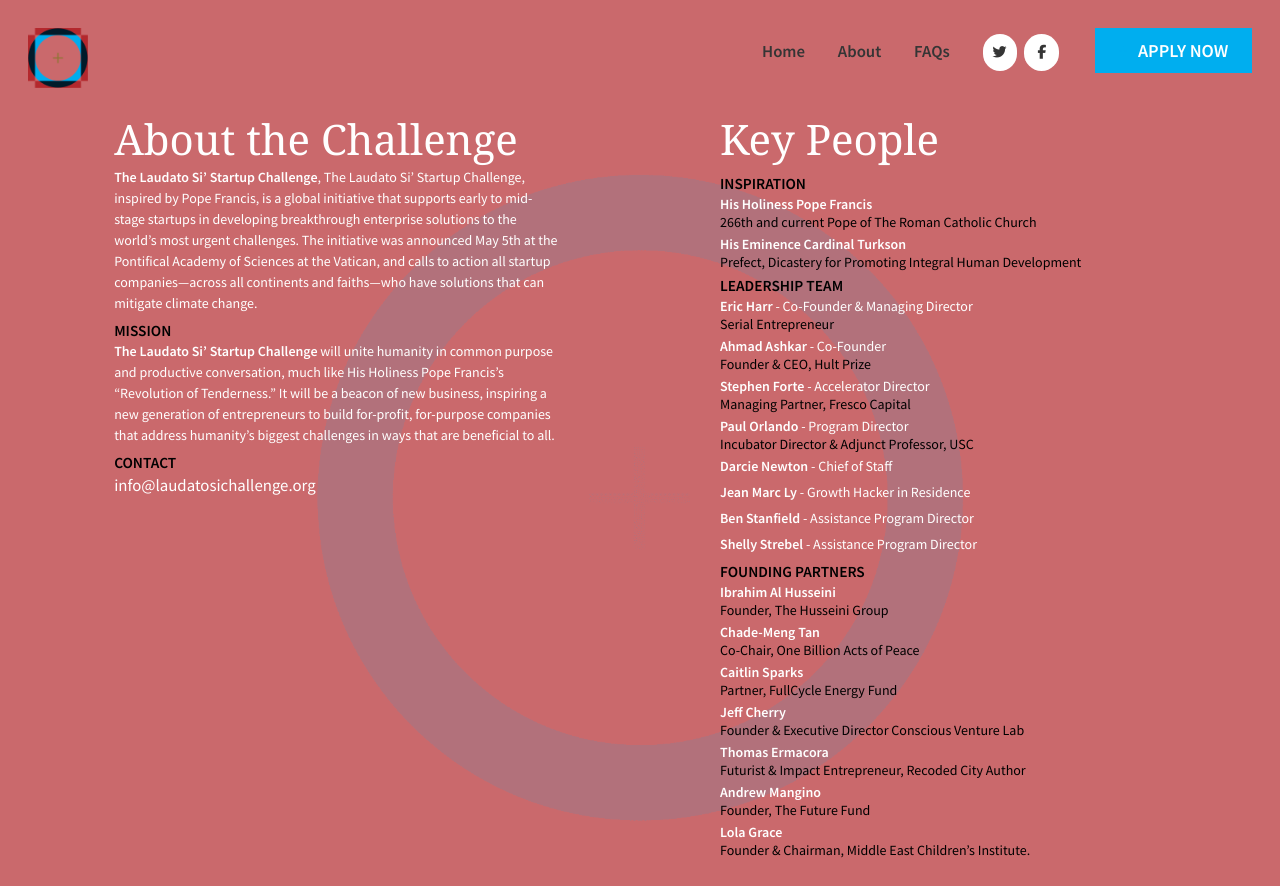
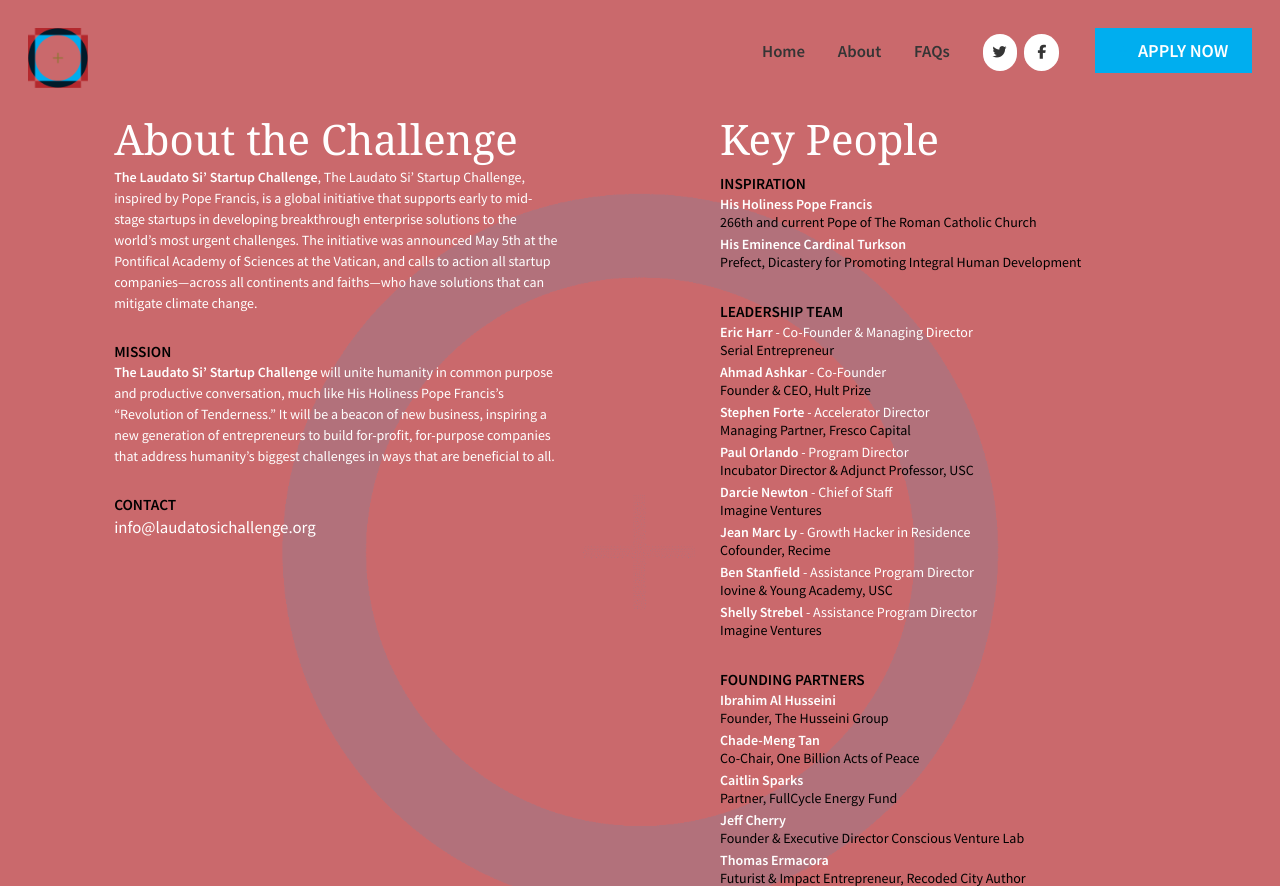
Before and after one commit to FifthTribe/vatican-challenge, a PHP site: page /about in a window 1280 px wide. Shown: the top 886 px of the page. Run offline with PHP 8.4, Linux system fonts and the light colour scheme; some libraries are stand-ins or nearby versions.

Commit message:
Changed titles at the end

```diff
--- a/about.php
+++ b/about.php
@@ -13,9 +13,11 @@
               <p>
                 <span>The Laudato Si’ Startup Challenge</span>, The Laudato Si’ Startup Challenge, inspired by Pope Francis, is a global initiative that supports early to mid-stage startups in developing breakthrough enterprise solutions to the world’s most urgent challenges. The initiative was announced May 5th at the Pontifical Academy of Sciences at the Vatican, and calls to action all startup companies—across all continents and faiths—who have solutions that can mitigate climate change.
               </p>
+              <br>
               <h5>MISSION</h5>
               <p> <span>The Laudato Si’ Startup Challenge</span> will unite humanity in common purpose and productive conversation, much like His Holiness Pope Francis’s “Revolution of Tenderness.” It will be a beacon of new business, inspiring a new generation of entrepreneurs to build for-profit, for-purpose companies that address humanity’s biggest challenges in ways that are beneficial to all.
               </p>
+              <br>
               <h5>CONTACT</h5>
               <a href="mailto:info@laudatosichallenge.org">info@laudatosichallenge.org</a>
             </div>
@@ -41,7 +43,7 @@
                   </p>
                 </li>
               </ul>
-
+<br>
               <h5>LEADERSHIP TEAM</h5>
               <ul>
                 <li>
@@ -80,24 +82,36 @@
                   <p>
                     <span>Darcie Newton</span> - Chief of Staff
                   </p>
+                  <p class="title">
+                    Imagine Ventures
+                  </p>
                 </li>
                 <li>
                   <p>
                     <span>Jean Marc Ly</span> - Growth Hacker in Residence
+                  </p>
+                  <p class="title">
+                    Cofounder, Recime
                   </p>
                 </li>
                 <li>
                   <p>
                     <span>Ben Stanfield</span> - Assistance Program Director
                   </p>
+                  <p class="title">
+                    Iovine &amp; Young Academy, USC
+                  </p>
                   <li>
                     <p>
                       <span>Shelly Strebel</span> - Assistance Program Director
                     </p>
+                    <p class="title">
+                      Imagine Ventures
+                    </p>
                   </li>
                 </li>
                 </ul>
-
+<br>
               <h5>FOUNDING PARTNERS</h5>
               <ul>
                 <li>
```
